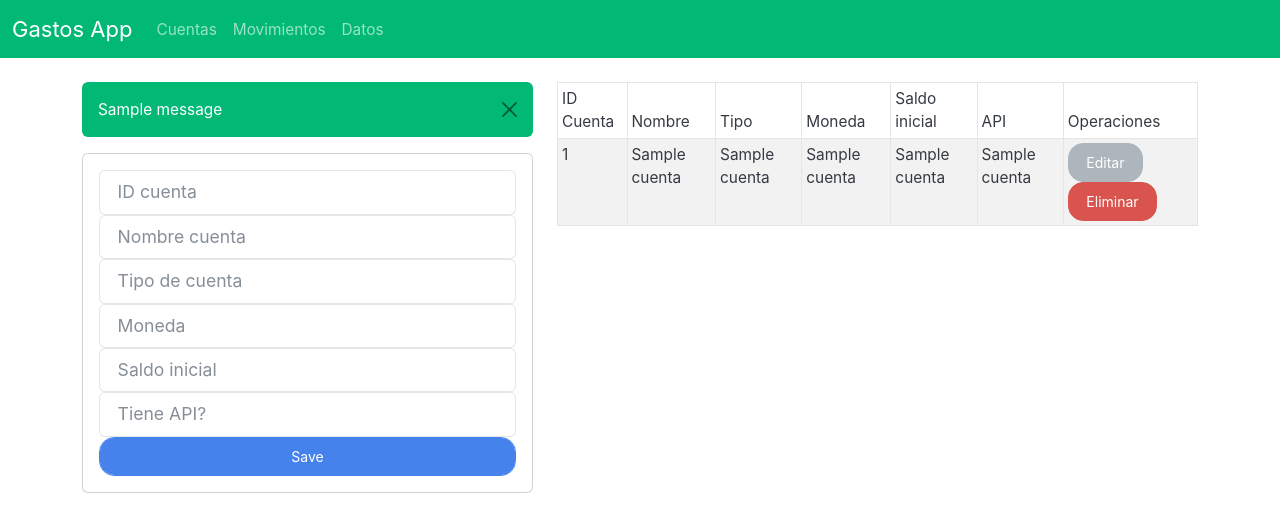
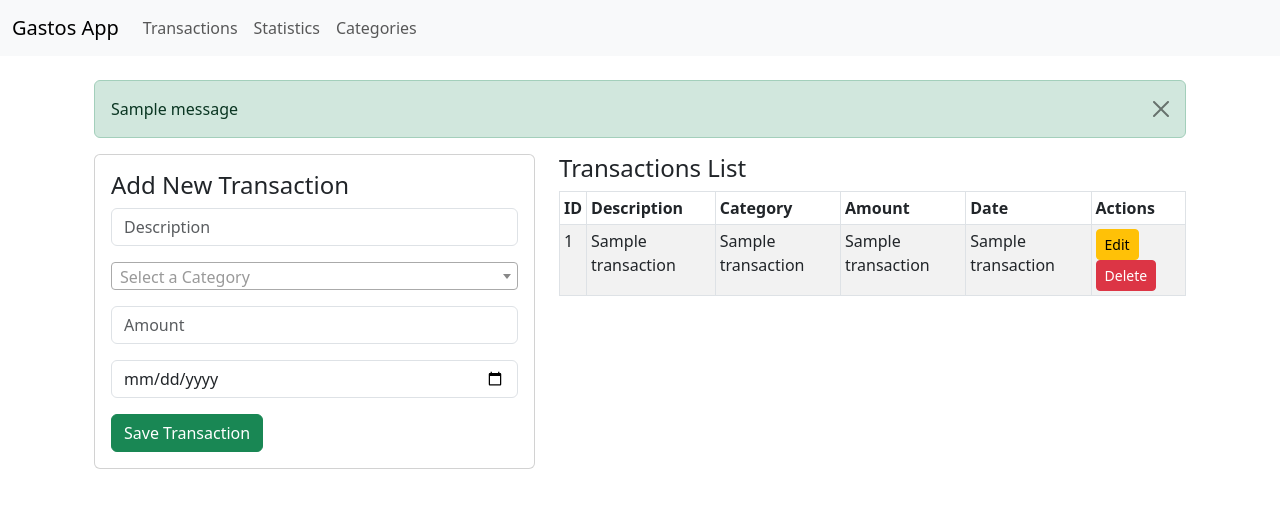
Before and after one commit to gianluca95/flask-finance-app, a Flask app: template templates/index.html in a window 1280 px wide. Shown: the top 532 px of the page. Run offline with Flask 2, Linux system fonts and the light colour scheme; the template is opened without the code that fills it: most values are stand-ins (such as "Sample title", 1, 10 or a date in 2020); one stand-in notice (Sample message) is shown; some libraries are stand-ins or nearby versions.

Commit message:
update app

```diff
--- a/app.py
+++ b/app.py
@@ -1,97 +1,176 @@
-from flask import Flask, render_template, request, redirect, url_for, flash
-# from flaskext.mysql import MySQL
-# from flask_sqlalchemy import SQLAlchemy
-import psycopg2
+from flask import Flask, render_template, request, redirect, url_for, flash, jsonify
+from flaskext.mysql import MySQL
 import os
 
 app = Flask(__name__)
 
-DATABASE_URL = 'postgres://ljpzyeyhsezyyx:bea90a2034fd8c851ded7cb2e4c9af42d32b970de7dee73897845271f2814162@ec2-3-222-49-168.compute-1.amazonaws.com:5432/d3vf1d6sf9d9nc'
-conn = psycopg2.connect(DATABASE_URL, sslmode='require')
-conn.rollback()
+# Database configuration
+app.config['MYSQL_DATABASE_USER'] = 'admin'
+app.config['MYSQL_DATABASE_PASSWORD'] = '1234'
+app.config['MYSQL_DATABASE_DB'] = 'flask-app'
+app.config['MYSQL_DATABASE_HOST'] = '127.0.0.1'
+mysql = MySQL(app,
+                 prefix="my_database",
+                 host="127.0.0.1",
+                 user="admin",
+                 password="1234",
+                 db="flask-app",
+                 autocommit=True)
+mysql.init_app(app)
 
-# app.config['MYSQL_DATABASE_USER'] = 'admin'
-# app.config['MYSQL_DATABASE_PASSWORD'] = '1234'
-# app.config['MYSQL_DATABASE_DB'] = 'flask-app'
-# app.config['MYSQL_DATABASE_HOST'] = '127.0.0.1'
-# mysql = MySQL(app,
-#              prefix = "my_database",
-#              host = "127.0.0.1",
-#              user = "admin",
-#              password = "1234",
-#              db = "flask-app",
-#              autocommit = True)
-# mysql.init_app(app)
+app.secret_key = 'mysecretkey'
 
-# app.secret_key = 'mysecretkey'
+# Main route showing transactions
+@app.route('/')
+def index():
+    cur = mysql.get_db().cursor()
+    # Fetch transactions
+    cur.execute('SELECT * FROM transactions')
+    transactions = cur.fetchall()
+    # Fetch categories
+    cur.execute('SELECT name FROM categories')
+    categories_data = cur.fetchall()
+    categories = [row[0] for row in categories_data]
+    return render_template('index.html', transactions=transactions, categories=categories)
 
-@app.route('/')
-def Index():
-    # cur = mysql.get_db().cursor()
-    cur = conn.cursor()
-    cur.execute('SELECT * FROM cuentas')
+# Route to add a new transaction
+@app.route('/add_transaction', methods=['POST'])
+def add_transaction():
+    if request.method == 'POST':
+        description = request.form['description']
+        category = request.form['category']
+        amount = request.form['amount']
+        date = request.form['date']
+
+        cur = mysql.get_db().cursor()
+        # Optionally, you can check if the category exists in the categories table
+        cur.execute('SELECT category_id FROM categories WHERE name = %s', (category,))
+        category_data = cur.fetchone()
+        if category_data:
+            category_id = category_data[0]
+        else:
+            # If category doesn't exist, you can choose to add it automatically or return an error
+            cur.execute('INSERT INTO categories (name) VALUES (%s)', (category,))
+            mysql.get_db().commit()
+            category_id = cur.lastrowid
+
+        # Insert the transaction with the category name
+        cur.execute('INSERT INTO transactions (description, category, amount, date) VALUES (%s, %s, %s, %s)',
+                    (description, category, amount, date))
+        mysql.get_db().commit()
+        flash('Transaction added successfully')
+        return redirect(url_for('index'))
+
+# Route to edit a transaction
+@app.route('/edit_transaction/<int:id>', methods=['GET', 'POST'])
+def edit_transaction(id):
+    cur = mysql.get_db().cursor()
+    if request.method == 'POST':
+        description = request.form['description']
+        category = request.form['category']
+        amount = request.form['amount']
+        date = request.form['date']
+
+        cur.execute("""
+            UPDATE transactions
+            SET description = %s,
+                category = %s,
+                amount = %s,
+                date = %s
+            WHERE transaction_id = %s
+        """, (description, category, amount, date, id))
+        mysql.get_db().commit()
+        flash('Transaction updated successfully')
+        return redirect(url_for('index'))
+    else:
+        cur.execute("SELECT * FROM transactions WHERE transaction_id = %s", (id,))
+        transaction = cur.fetchone()
+        # Fetch categories
+        cur.execute('SELECT name FROM categories')
+        categories_data = cur.fetchall()
+        categories = [row[0] for row in categories_data]
+        return render_template('edit_transaction.html', transaction=transaction, categories=categories)
+
+# Route to delete a transaction
+@app.route('/delete_transaction/<int:id>')
+def delete_transaction(id):
+    cur = mysql.get_db().cursor()
+    cur.execute("DELETE FROM transactions WHERE transaction_id = %s", (id,))
+    mysql.get_db().commit()
+    flash('Transaction deleted successfully')
+    return redirect(url_for('index'))
+
+# Route for Statistics
+@app.route('/statistics')
+def statistics():
+    cur = mysql.get_db().cursor()
+    # Query to get total amount spent per category
+    cur.execute("""
+        SELECT category, SUM(amount)
+        FROM transactions
+        GROUP BY category
+    """)
     data = cur.fetchall()
-    return render_template('index.html', cuentas = data)
+    # Prepare data for the chart
+    categories = [row[0] for row in data]
+    amounts = [float(row[1]) for row in data]
+    return render_template('statistics.html', categories=categories, amounts=amounts)
 
-@app.route('/add_cuenta', methods = ['POST'])
-def add_cuenta():
+# Routes to manage categories
+@app.route('/categories')
+def categories():
+    cur = mysql.get_db().cursor()
+    cur.execute('SELECT * FROM categories')
+    data = cur.fetchall()
+    return render_template('categories.html', categories=data)
+
+@app.route('/add_category', methods=['GET', 'POST'])
+def add_category():
     if request.method == 'POST':
-        id_cuenta = request.form['id_cuenta']
-        nombre_cuenta = request.form['nombre_cuenta']
-        tipo_cuenta = request.form['tipo_cuenta']
-        moneda_cuenta = request.form['moneda_cuenta']
-        saldo_inicial_cuenta = request.form['saldo_inicial_cuenta']
-        api_cuenta = request.form['api_cuenta']
+        name = request.form['name']
+        cur = mysql.get_db().cursor()
+        cur.execute('INSERT INTO categories (name) VALUES (%s)', (name,))
+        mysql.get_db().commit()
+        flash('Category added successfully')
+        return redirect(url_for('categories'))
+    else:
+        return render_template('add_category.html')
 
-        # cur = mysql.get_db().cursor()
-        cur = conn.cursor()
-        cur.execute('INSERT INTO cuentas (cuenta_id, cuenta_nombre, cuenta_tipo, cuenta_moneda, cuenta_saldo_inicial, cuenta_api) VALUES (%s, %s, %s, %s, %s, %s)',
-                    (id_cuenta, nombre_cuenta, tipo_cuenta, moneda_cuenta, saldo_inicial_cuenta, api_cuenta))
-        # mysql.connection.commit()
-        flash('Cuenta agregada satisfactoriamente')
-        return redirect(url_for('Index'))
+@app.route('/edit_category/<int:id>', methods=['GET', 'POST'])
+def edit_category(id):
+    cur = mysql.get_db().cursor()
+    if request.method == 'POST':
+        name = request.form['name']
+        cur.execute("""
+            UPDATE categories
+            SET name = %s
+            WHERE category_id = %s
+        """, (name, id))
+        mysql.get_db().commit()
+        flash('Category updated successfully')
+        return redirect(url_for('categories'))
+    else:
+        cur.execute("SELECT * FROM categories WHERE category_id = %s", (id,))
+        data = cur.fetchone()
+        return render_template('edit_category.html', category=data)
 
-@app.route('/edit/<id>')
-def get_cuenta(id):
-    # cur = mysql.get_db().cursor()
-    cur = conn.cursor()
-    cur.execute("SELECT * FROM cuentas WHERE cuenta_id = '%s'"%(id))
+@app.route('/delete_category/<int:id>')
+def delete_category(id):
+    cur = mysql.get_db().cursor()
+    cur.execute("DELETE FROM categories WHERE category_id = %s", (id,))
+    mysql.get_db().commit()
+    flash('Category deleted successfully')
+    return redirect(url_for('categories'))
+
+# Route to get categories for autocomplete (JSON response)
+@app.route('/get_categories')
+def get_categories():
+    cur = mysql.get_db().cursor()
+    cur.execute('SELECT name FROM categories')
     data = cur.fetchall()
-    return render_template('edit_cuentas.html', cuenta = data[0])
-
-@app.route('/update/<id>', methods = ['POST'])
-def update_cuenta(id):
-    if request.method == 'POST':
-        id_cuenta = request.form['id_cuenta']
-        nombre_cuenta = request.form['nombre_cuenta']
-        tipo_cuenta = request.form['tipo_cuenta']
-        moneda_cuenta = request.form['moneda_cuenta']
-        saldo_inicial_cuenta = request.form['saldo_inicial_cuenta']
-        api_cuenta = request.form['api_cuenta']
-
-        # cur = mysql.get_db().cursor()
-        cur = conn.cursor()
-        cur.execute("""
-            UPDATE cuentas
-            SET cuenta_id = %s,
-                cuenta_nombre = %s,
-                cuenta_tipo = %s,
-                cuenta_moneda = %s,
-                cuenta_saldo_inicial = %s,
-                cuenta_api = %s
-            WHERE cuenta_id = %s
-        """, (id_cuenta, nombre_cuenta, tipo_cuenta, moneda_cuenta, saldo_inicial_cuenta, api_cuenta, id))
-        flash('Cuenta actualizada satisfactoriamente')
-        return redirect(url_for('Index'))
-
-@app.route('/delete/<string:id>')
-def delete_movement(id):
-    # cur = mysql.get_db().cursor()
-    cur = conn.cursor()
-    cur.execute("DELETE FROM cuentas WHERE cuenta_id = '%s'"%(id))
-    flash('Cuenta eliminada satisfactoriamente')
-    return redirect(url_for('Index'))
+    categories = [row[0] for row in data]
+    return jsonify(categories)
 
 if __name__ == '__main__':
     port = os.environ.get("PORT", 5000)
-    app.run(debug = False, host = "0.0.0.0", port = port)
+    app.run(debug=False, host="0.0.0.0", port=port)
--- a/templates/index.html
+++ b/templates/index.html
@@ -2,9 +2,8 @@
 
 {% block body %}
 
-<div class="row">
-    <div class="col-md-5">
-
+<div class="container mt-4">
+    <!-- Display flash messages -->
     {% with messages = get_flashed_messages() %}
     {% if messages %}
     {% for message in messages %}
@@ -16,65 +15,82 @@
     {% endif %}
     {% endwith %}
 
+    <div class="row">
+        <!-- Form to Add New Transaction -->
+        <div class="col-md-5">
             <div class="card card-body">
-            <form action="/add_cuenta" method = "POST">
-                <div class="form-group">
-                    <input type="text" name="id_cuenta", placeholder="ID cuenta" class="form-control">
+                <h4>Add New Transaction</h4>
+                <form action="{{ url_for('add_transaction') }}" method="POST">
+                    <div class="mb-3">
+                        <input type="text" name="description" placeholder="Description" class="form-control" required>
                     </div>
-                <div class="form-group">
-                    <input type="text" name="nombre_cuenta", placeholder="Nombre cuenta" class="form-control">
+                    <div class="mb-3">
+                        <select name="category" id="category" class="form-control" required>
+                            <option value="" disabled selected>Select a Category</option>
+                            {% for category in categories %}
+                            <option value="{{ category }}">{{ category }}</option>
+                            {% endfor %}
+                        </select>
                     </div>
-                <div class="form-group">
-                    <input type="text" name="tipo_cuenta", placeholder="Tipo de cuenta" class="form-control">
+                    <div class="mb-3">
+                        <input type="number" step="0.01" name="amount" placeholder="Amount" class="form-control" required>
                     </div>
-                <div class="form-group">
-                    <input type="text" name="moneda_cuenta", placeholder="Moneda" class="form-control">
+                    <div class="mb-3">
+                        <input type="date" name="date" class="form-control" required>
                     </div>
-                <div class="form-group">
-                    <input type="text" name="saldo_inicial_cuenta", placeholder="Saldo inicial" class="form-control">
-                </div>
-                <div class="form-group">
-                    <input type="text" name="api_cuenta", placeholder="Tiene API?" class="form-control">
-                </div>
-                <div class="form-group">
-                    <button type="submit" class="btn btn-primary btn-block form-control">
-                        Save
-                    </button>
-                </div>
+                    <button type="submit" class="btn btn-success">Save Transaction</button>
                 </form>
             </div>
         </div>
+
+        <!-- Table Displaying Transactions -->
         <div class="col-md-7">
+            <h4>Transactions List</h4>
             <table class="table table-striped table-bordered bg-white table-sm">
                 <thead>
                     <tr>
-                    <td>ID Cuenta</td>
-                    <td>Nombre</td>
-                    <td>Tipo</td>
-                    <td>Moneda</td>
-                    <td>Saldo inicial</td>
-                    <td>API</td>
-                    <td>Operaciones</td>
+                        <th>ID</th>
+                        <th>Description</th>
+                        <th>Category</th>
+                        <th>Amount</th>
+                        <th>Date</th>
+                        <th>Actions</th>
                     </tr>
+                </thead>
                 <tbody>
-                    {% for cuenta in cuentas %}
+                    {% for transaction in transactions %}
                     <tr>
-                            <td>{{ cuenta.0 }}</td>
-                            <td>{{ cuenta.1 }}</td>
-                            <td>{{ cuenta.2 }}</td>
-                            <td>{{ cuenta.3 }}</td>
-                            <td>{{ cuenta.4 }}</td>
-                            <td>{{ cuenta.5 }}</td>
+                        <td>{{ transaction[0] }}</td>
+                        <td>{{ transaction[1] }}</td>
+                        <td>{{ transaction[2] }}</td>
+                        <td>{{ transaction[3] }}</td>
+                        <td>{{ transaction[4] }}</td>
                         <td>
-                                <a href="/edit/{{ cuenta.0 }}" class="btn btn-secondary">Editar</a>
-                                <a href="/delete/{{ cuenta.0 }}" class="btn btn-danger btn-delete">Eliminar</a>
+                            <a href="{{ url_for('edit_transaction', id=transaction[0]) }}" class="btn btn-warning btn-sm">Edit</a>
+                            <a href="{{ url_for('delete_transaction', id=transaction[0]) }}" class="btn btn-danger btn-sm">Delete</a>
                         </td>
                     </tr>
                     {% endfor %}
                 </tbody>
-            </thead>
             </table>
         </div>
     </div>
+</div>
 
-{% endblock body %}
+<!-- Include jQuery and Select2 CSS and JS -->
+<link href="https://cdn.jsdelivr.net/npm/select2@4.1.0-rc.0/dist/css/select2.min.css" rel="stylesheet" />
+
+<script src="https://code.jquery.com/jquery-3.6.0.min.js"></script>
+
+<script src="https://cdn.jsdelivr.net/npm/select2@4.1.0-rc.0/dist/js/select2.min.js"></script>
+
+<script>
+$(document).ready(function() {
+    $('#category').select2({
+        placeholder: 'Select a Category',
+        allowClear: true
+    });
+});
+</script>
+
+{% endblock %}
--- a/templates/layout.html
+++ b/templates/layout.html
@@ -1,49 +1,43 @@
 <!DOCTYPE html>
 <html lang="en">
-
 <head>
     <meta charset="UTF-8">
-    <meta http-equiv="X-UA-Compatible" content="IE=edge">
-    <meta name="viewport" content="width=device-width, initial-scale=1.0">
     <title>Gastos App</title>
-    <link rel="stylesheet" , href="https://bootswatch.com/5/litera/bootstrap.min.css">
+    <!-- Include Bootstrap CSS or your preferred stylesheet -->
+    <link rel="stylesheet" href="https://cdn.jsdelivr.net/npm/bootstrap@5.3.0/dist/css/bootstrap.min.css">
 </head>
-
 <body>
 
-    <nav class="navbar navbar-expand-lg navbar-dark bg-dark">
+    <!-- Navigation Bar -->
+    <nav class="navbar navbar-expand-lg navbar-light bg-light">
         <div class="container-fluid">
-            <a class="navbar-brand" href="/">Gastos App</a>
-            <button class="navbar-toggler" type="button" data-bs-toggle="collapse" data-bs-target="#navbarNav"
-                aria-controls="navbarNav" aria-expanded="false" aria-label="Toggle navigation">
+            <a class="navbar-brand" href="{{ url_for('index') }}">Gastos App</a>
+            <button class="navbar-toggler" type="button" data-bs-toggle="collapse" data-bs-target="#navbarNav" aria-controls="navbarNav" aria-expanded="false" aria-label="Toggle navigation">
                 <span class="navbar-toggler-icon"></span>
             </button>
             <div class="collapse navbar-collapse" id="navbarNav">
                 <ul class="navbar-nav">
                     <li class="nav-item">
-                        <a class="nav-link" href="#">Cuentas</a>
+                        <a class="nav-link" href="{{ url_for('index') }}">Transactions</a>
                     </li>
                     <li class="nav-item">
-                        <a class="nav-link" href="#">Movimientos</a>
+                        <a class="nav-link" href="{{ url_for('statistics') }}">Statistics</a>
                     </li>
                     <li class="nav-item">
-                        <a class="nav-link" href="#">Datos</a>
+                        <a class="nav-link" href="{{ url_for('categories') }}">Categories</a>
                     </li>
                 </ul>
             </div>
         </div>
     </nav>
 
-    <div class="container pt-4">
+    <!-- Content -->
+    <div class="container mt-4">
         {% block body %}
-        {% endblock body %}
+        {% endblock %}
     </div>
 
-    <script src="https://cdn.jsdelivr.net/npm/bootstrap@5.1.3/dist/js/bootstrap.bundle.min.js"
-        integrity="sha384-ka7Sk0Gln4gmtz2MlQnikT1wXgYsOg+OMhuP+IlRH9sENBO0LRn5q+8nbTov4+1p"
-        crossorigin="anonymous"></script>
-    <script src="{{ url_for('static', filename='js/main.js') }}"></script>
-
+    <!-- Include Bootstrap JS or your preferred scripts -->
+    <script src="https://cdn.jsdelivr.net/npm/bootstrap@5.3.0/dist/js/bootstrap.bundle.min.js"></script>
 </body>
-
 </html>
```
Also changed, not shown: templates/add_category.html (added, +15 -0 lines), templates/add_transaction.html (added, +41 -0 lines), templates/categories.html (added, +42 -0 lines), templates/edit_category.html (added, +15 -0 lines), templates/edit_cuentas.html (deleted, +0 -34 lines), templates/edit_transaction.html (added, +47 -0 lines), templates/statistics.html (added, +38 -0 lines), templates/transactions.html (added, +59 -0 lines), 1 other file. Lines whose indentation alone changed are shown as unchanged.
